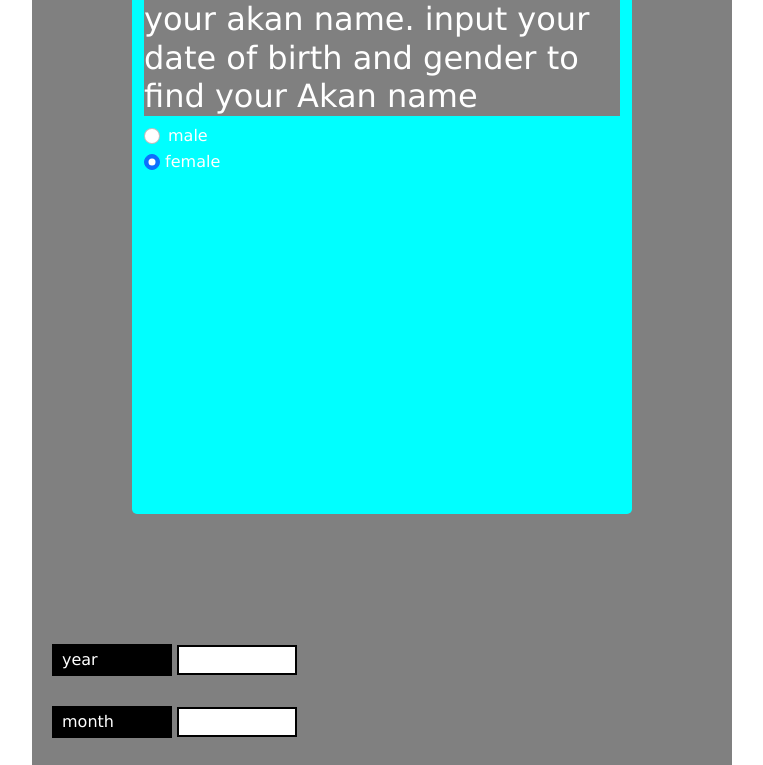
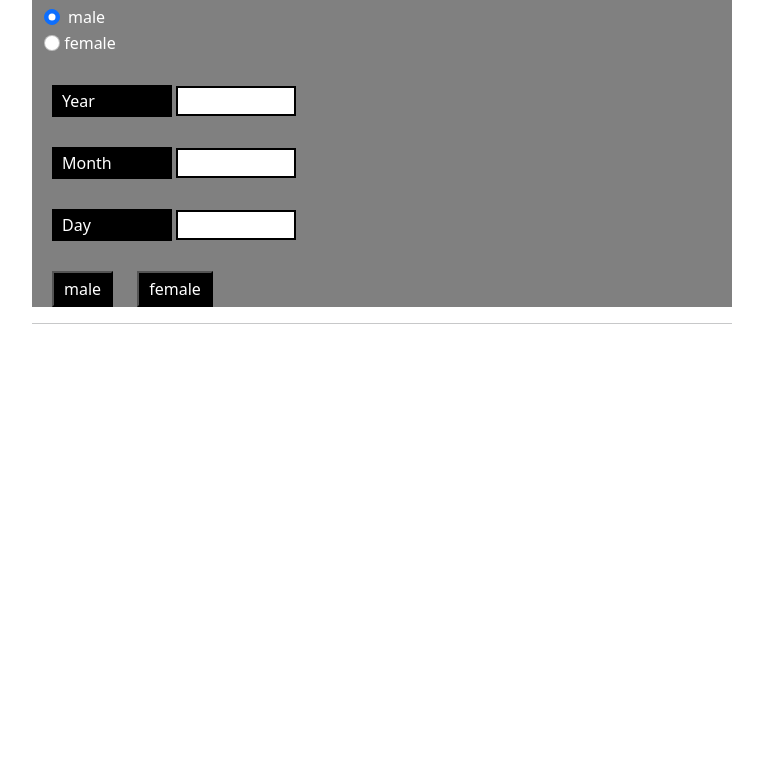
Before and after one commit to bundiroberts/akan, a plain HTML site: page index.html in a window 1280 px wide. Shown: the part 186-951 px from the top of the page, without its empty margins (258-1021 px from the left). After the commit the page ends 800 px from the top, so only its background shows below. Drawn offline with nearby package versions, Linux system fonts and the light colour scheme.

Commit message:
added some changes to html page

```diff
--- a/css/style.css
+++ b/css/style.css
@@ -1,4 +1,4 @@
- *{
+ /* *{
     box-sizing: border-box;
 }
 body {
@@ -65,4 +65,4 @@ body {
        margin-left: 35%;
        margin-top: 40px;
        padding: 14px 16px;
-   }
+   } */
--- a/index.html
+++ b/index.html
@@ -25,7 +25,7 @@
              width:100%;
 
           }
-       }
+          }
        </style>
        <body>
              <script src="js/main.js"></script>
@@ -39,23 +39,23 @@
           </h2>
 
          <div class="form-check">
-             <input class="form-check-input" type="radio" name="flexRadioDefault" id="flexRadioDefault1">
+             <input class="form-check-input" type="radio" name="flexRadioDefault" id="flexRadioDefault1" checked>
               male
          </label>
          </div>
-         <input class="form-check-input" type="radio" name="flexRadioDefault" id="flexRadioDefault2" checked>
+         <input class="form-check-input" type="radio" name="flexRadioDefault" id="flexRadioDefault2">
              female
         </label>
         </div>
 
-        <label>year</label>
-        <input type="tel" maxlength=4 id="year"><br>
+        <label>Year</label>
+        <input type="tel" maxlength=4 id="Year"><br>
 
-        <label>month</label>
-        <input type="tel" maxlength=2 id="month"><br>
+        <label>Month</label>
+        <input type="tel" maxlength=2 id="Month"><br>
 
-        <label>day</label>
-        <input type="tel" maxlength=2 id="day"><br>
+        <label>Day</label>
+        <input type="tel" maxlength=2 id="Day"><br>
 
         <button onClick="a()">male</button>
         <button onClick="b()">female</button></form>
@@ -65,9 +65,9 @@
         <p id="result"></p>
 
  <script>
-        var year = document.getElementById("year");
-        var month = document.getElementById("month");
-        var day = document.getElementById("day");
+        var Year = document.getElementById("Year");
+        var Month = document.getElementById("Month");
+        var Day = document.getElementById("Day");
         var result = document.getElementById("result");
 
         function a(){
@@ -76,7 +76,7 @@
 
           switch(days)
           {
-            case 0:result.innerHTML="sunday";
+                case 0:result.innerHTML="sunday";
                 alert("your Akan name is kwasi");
                 break;
                 case 1:result.innerHTML="monday";
```
